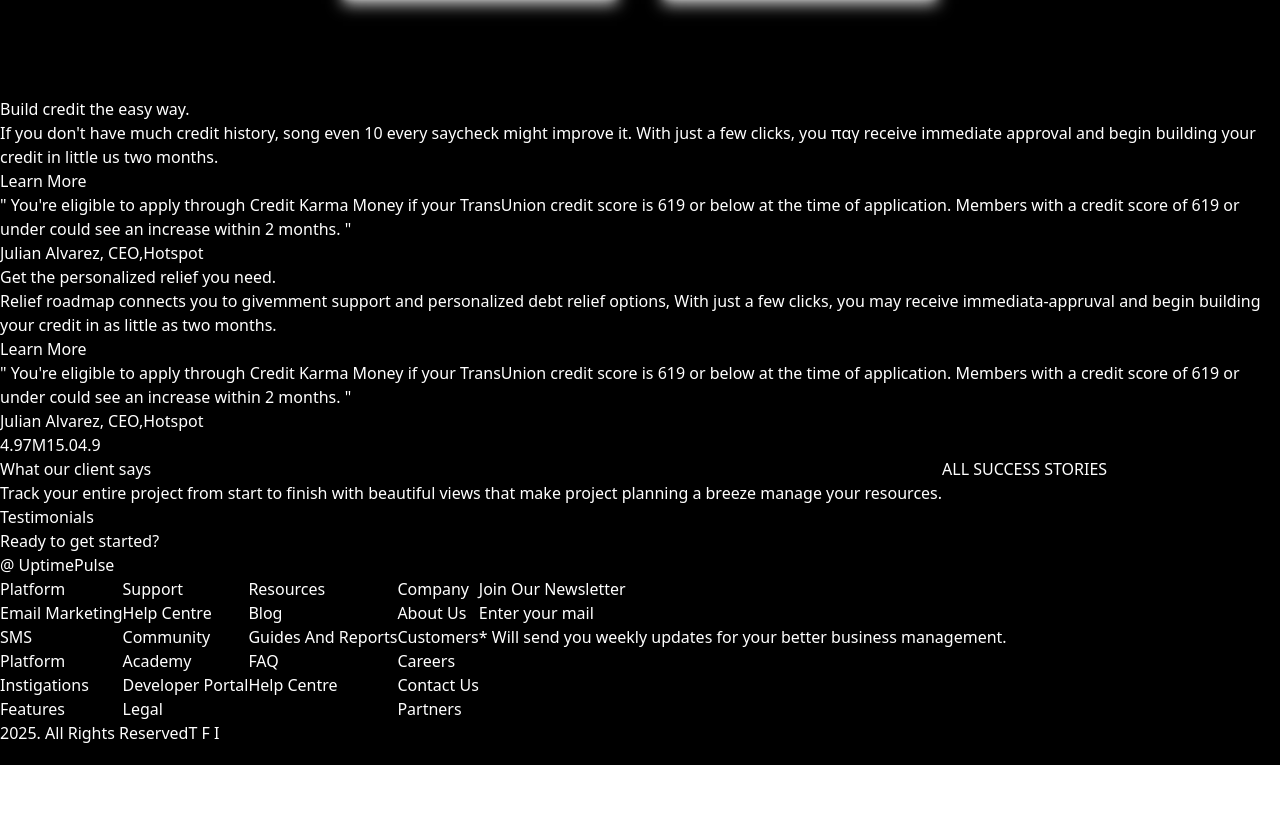
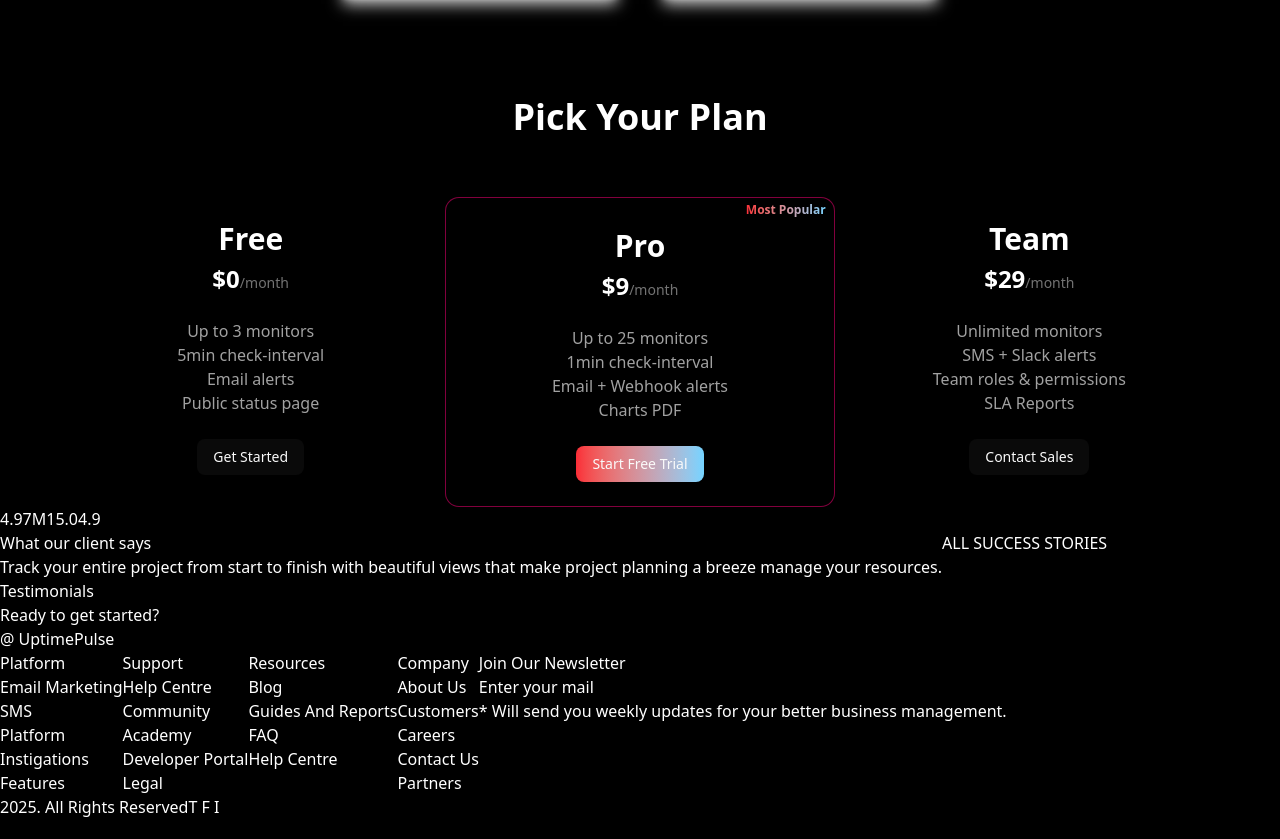
Before and after one commit to saritbose/UptimePulse, a React (Vite) app in the folder Frontend/: page / in a window 1280 px wide. Shown: the part 1519-2358 px from the top of the page. Before the commit the page ends 2284 px from the top, so only its background shows below. Built offline with nearby package versions, Linux system fonts and the light colour scheme.

Commit message:
Added subscription section

```diff
--- a/Frontend/package.json
+++ b/Frontend/package.json
@@ -10,6 +10,7 @@
     "preview": "vite preview"
   },
   "dependencies": {
+    "@radix-ui/react-slot": "^1.2.3",
     "@tailwindcss/vite": "^4.1.7",
     "apexcharts": "^4.7.0",
     "axios": "^1.9.0",
--- /dev/null
+++ b/Frontend/src/components/ui/button.jsx
@@ -0,0 +1,55 @@
+import * as React from "react"
+import { Slot } from "@radix-ui/react-slot"
+import { cva } from "class-variance-authority";
+
+import { cn } from "@/lib/utils"
+
+const buttonVariants = cva(
+  "inline-flex items-center justify-center gap-2 whitespace-nowrap rounded-md text-sm font-medium transition-all disabled:pointer-events-none disabled:opacity-50 [&_svg]:pointer-events-none [&_svg:not([class*='size-'])]:size-4 shrink-0 [&_svg]:shrink-0 outline-none focus-visible:border-ring focus-visible:ring-ring/50 focus-visible:ring-[3px] aria-invalid:ring-destructive/20 dark:aria-invalid:ring-destructive/40 aria-invalid:border-destructive",
+  {
+    variants: {
+      variant: {
+        default:
+          "bg-primary text-primary-foreground shadow-xs hover:bg-primary/90",
+        destructive:
+          "bg-destructive text-white shadow-xs hover:bg-destructive/90 focus-visible:ring-destructive/20 dark:focus-visible:ring-destructive/40 dark:bg-destructive/60",
+        outline:
+          "border bg-background shadow-xs hover:bg-accent hover:text-accent-foreground dark:bg-input/30 dark:border-input dark:hover:bg-input/50",
+        secondary:
+          "bg-secondary text-secondary-foreground shadow-xs hover:bg-secondary/80",
+        ghost:
+          "hover:bg-accent hover:text-accent-foreground dark:hover:bg-accent/50",
+        link: "text-primary underline-offset-4 hover:underline",
+      },
+      size: {
+        default: "h-9 px-4 py-2 has-[>svg]:px-3",
+        sm: "h-8 rounded-md gap-1.5 px-3 has-[>svg]:px-2.5",
+        lg: "h-10 rounded-md px-6 has-[>svg]:px-4",
+        icon: "size-9",
+      },
+    },
+    defaultVariants: {
+      variant: "default",
+      size: "default",
+    },
+  }
+)
+
+function Button({
+  className,
+  variant,
+  size,
+  asChild = false,
+  ...props
+}) {
+  const Comp = asChild ? Slot : "button"
+
+  return (
+    <Comp
+      data-slot="button"
+      className={cn(buttonVariants({ variant, size, className }))}
+      {...props} />
+  );
+}
+
+export { Button, buttonVariants }
--- /dev/null
+++ b/Frontend/src/components/ui/card.jsx
@@ -0,0 +1,101 @@
+import * as React from "react"
+
+import { cn } from "@/lib/utils"
+
+function Card({
+  className,
+  ...props
+}) {
+  return (
+    <div
+      data-slot="card"
+      className={cn(
+        "bg-card text-card-foreground flex flex-col gap-6 rounded-xl border py-6 shadow-sm",
+        className
+      )}
+      {...props} />
+  );
+}
+
+function CardHeader({
+  className,
+  ...props
+}) {
+  return (
+    <div
+      data-slot="card-header"
+      className={cn(
+        "@container/card-header grid auto-rows-min grid-rows-[auto_auto] items-start gap-1.5 px-6 has-data-[slot=card-action]:grid-cols-[1fr_auto] [.border-b]:pb-6",
+        className
+      )}
+      {...props} />
+  );
+}
+
+function CardTitle({
+  className,
+  ...props
+}) {
+  return (
+    <div
+      data-slot="card-title"
+      className={cn("leading-none font-semibold", className)}
+      {...props} />
+  );
+}
+
+function CardDescription({
+  className,
+  ...props
+}) {
+  return (
+    <div
+      data-slot="card-description"
+      className={cn("text-muted-foreground text-sm", className)}
+      {...props} />
+  );
+}
+
+function CardAction({
+  className,
+  ...props
+}) {
+  return (
+    <div
+      data-slot="card-action"
+      className={cn(
+        "col-start-2 row-span-2 row-start-1 self-start justify-self-end",
+        className
+      )}
+      {...props} />
+  );
+}
+
+function CardContent({
+  className,
+  ...props
+}) {
+  return (<div data-slot="card-content" className={cn("px-6", className)} {...props} />);
+}
+
+function CardFooter({
+  className,
+  ...props
+}) {
+  return (
+    <div
+      data-slot="card-footer"
+      className={cn("flex items-center px-6 [.border-t]:pt-6", className)}
+      {...props} />
+  );
+}
+
+export {
+  Card,
+  CardHeader,
+  CardFooter,
+  CardTitle,
+  CardAction,
+  CardDescription,
+  CardContent,
+}
--- a/Frontend/src/pages/Home.jsx
+++ b/Frontend/src/pages/Home.jsx
@@ -15,6 +15,15 @@
   UserPlus,
   Users,
 } from "lucide-react";
+import {
+  Card,
+  CardContent,
+  CardDescription,
+  CardFooter,
+  CardHeader,
+  CardTitle,
+} from "@/components/ui/card";
+import { Button } from "@/components/ui/button";
 
 const Home = () => {
   return (
@@ -123,7 +132,7 @@
           </div>
         </div>
       </div>
-      {/* INFOS */}
+      {/* FEATURES SECTION */}
       <div className="px-7">
         <div className="text-4xl font-semibold text-center">
           Features That Scale
@@ -192,48 +201,75 @@
           </div>
         </div>
       </div>
-      {/* FEATURES SS */}
-      <div>
-        <div>
-          <div>Build credit the easy way.</div>
-          <p>
-            If you don't have much credit history, song even 10 every saycheck
-            might improve it. With just a few clicks, you παγ receive immediate
-            approval and begin building your credit in little us two months.
-          </p>
-          <div>Learn More</div>
-          <p>
-            " You're eligible to apply through Credit Karma Money if your
-            TransUnion credit score is 619 or below at the time of application.
-            Members with a credit score of 619 or under could see an increase
-            within 2 months. "
-          </p>
-          <p>Julian Alvarez, CEO,Hotspot</p>
-        </div>
-        <div>
-          <img src="" alt="" />
-        </div>
-      </div>
-      <div>
-        <div>
-          <div>Get the personalized relief you need.</div>
-          <p>
-            Relief roadmap connects you to givemment support and personalized
-            debt relief options, With just a few clicks, you may receive
-            immediata-appruval and begin building your credit in as little as
-            two months.
-          </p>
-          <div>Learn More</div>
-          <p>
-            " You're eligible to apply through Credit Karma Money if your
-            TransUnion credit score is 619 or below at the time of application.
-            Members with a credit score of 619 or under could see an increase
-            within 2 months. "
-          </p>
-          <p>Julian Alvarez, CEO,Hotspot</p>
-        </div>
-        <div>
-          <img src="" alt="" />
+      {/* SUBSCRIPTION SECTION */}
+      <div className="px-7 text-center">
+        <div className="text-4xl font-semibold mb-15">Pick Your Plan</div>
+        <div className="px-7 grid grid-rows-3 md:grid-cols-3 md:grid-rows-none justify-around">
+          <Card className="bg-black text-white border-0 hover:border hover:border-pink-800/80">
+            <CardHeader>
+              <CardTitle className="font-bold text-3xl">Free</CardTitle>
+              <CardDescription>
+                <span className="font-semibold text-2xl text-white">$0</span>
+                /month
+              </CardDescription>
+            </CardHeader>
+            <CardContent className="text-neutral-400">
+              <p>Up to 3 monitors</p>
+              <p>5min check-interval</p>
+              <p>Email alerts</p>
+              <p>Public status page</p>
+            </CardContent>
+            <CardFooter className="justify-center">
+              <Button className="bg-neutral-950 cursor-pointer">
+                Get Started
+              </Button>
+            </CardFooter>
+          </Card>
+          <Card className="relative bg-black text-white border-pink-800/80 hover:border-pink-800">
+            <CardHeader>
+              <div>
+                <span className="absolute right-2 top-1 font-extrabold text-xs text-transparent bg-clip-text bg-gradient-to-r from-red-500 via-50% to-sky-300">
+                  Most Popular
+                </span>
+              </div>
+              <CardTitle className="font-bold text-3xl">Pro</CardTitle>
+              <CardDescription>
+                <span className="font-semibold text-2xl text-white">$9</span>
+                /month
+              </CardDescription>
+            </CardHeader>
+            <CardContent className="text-neutral-400">
+              <p>Up to 25 monitors</p>
+              <p>1min check-interval</p>
+              <p>Email + Webhook alerts</p>
+              <p>Charts PDF</p>
+            </CardContent>
+            <CardFooter className="justify-center">
+              <Button className="cursor-pointer bg-gradient-to-r from-red-500 via-50% to-sky-300 transform transition-transform duration-300 hover:scale-110">
+                Start Free Trial
+              </Button>
+            </CardFooter>
+          </Card>
+          <Card className="bg-black text-white border-0 hover:border hover:border-pink-800/80">
+            <CardHeader>
+              <CardTitle className="font-bold text-3xl">Team</CardTitle>
+              <CardDescription>
+                <span className="font-semibold text-2xl text-white">$29</span>
+                /month
+              </CardDescription>
+            </CardHeader>
+            <CardContent className="text-neutral-400">
+              <p>Unlimited monitors</p>
+              <p>SMS + Slack alerts</p>
+              <p>Team roles & permissions</p>
+              <p>SLA Reports</p>
+            </CardContent>
+            <CardFooter className="justify-center">
+              <Button className="bg-neutral-950 cursor-pointer">
+                Contact Sales
+              </Button>
+            </CardFooter>
+          </Card>
         </div>
       </div>
       {/* ACHIEVEMENTS */}
```
Also changed, not shown: 1 other file (tests, documents, lock files or other folders).
